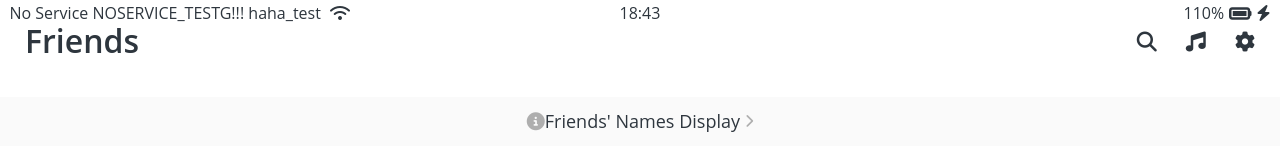
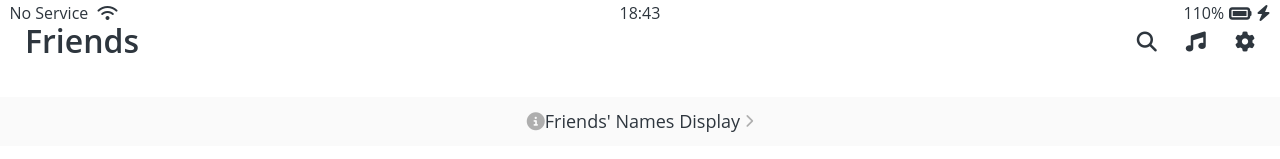
Before and after one commit to thkim38/kokoa-clone-2020, a plain HTML site: page friends.html in a window 1280 px wide. Shown: the top 159 px of the page. Drawn offline with Linux system fonts and the light colour scheme; a web font is replaced by a local one.

Commit message:
remove test statments

```diff
--- a/friends.html
+++ b/friends.html
@@ -10,7 +10,7 @@
 <body>
     <div class="status-bar">
       <div class="status-bar__column">
-        <span>No Service NOSERVICE_TESTG!!! haha_test</span>
+        <span>No Service  </span>
         <i class="fas fa-wifi"></i>
       </div>
       <div class="status-bar__column">
```
